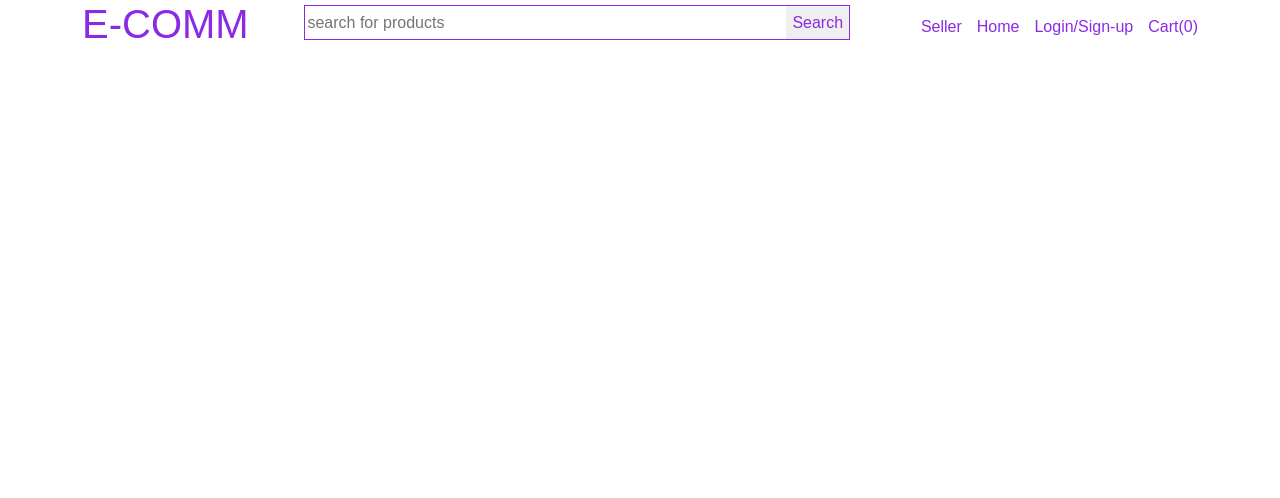
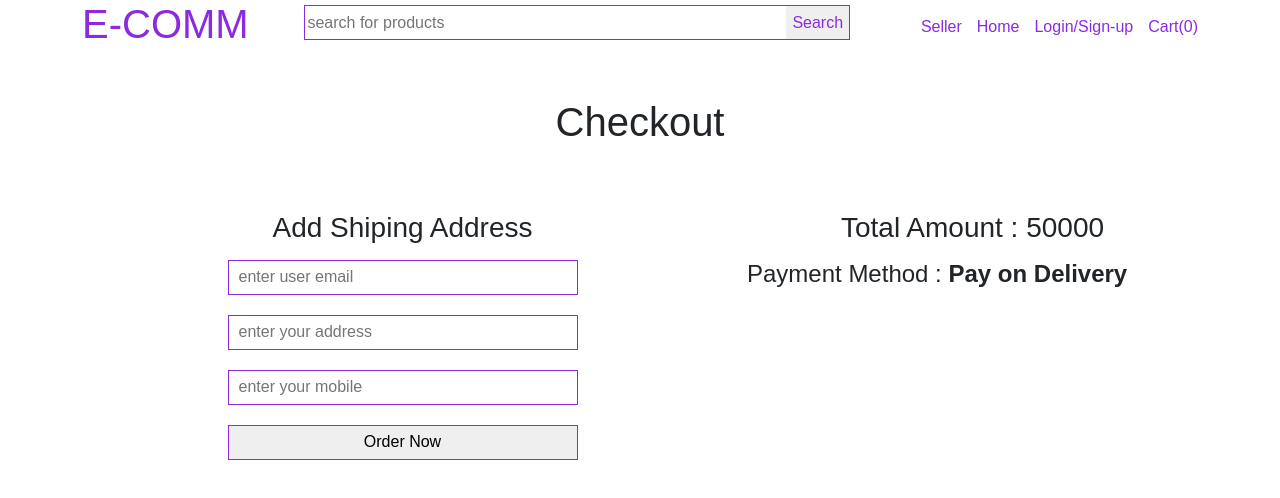
Before and after one commit to kravindra1415/ecom, an Angular app: page /checkout in a window 1280 px wide. Before the commit this address led to /. Shown: the top 498 px of the page. Built offline with nearby package versions, Linux system fonts and the light colour scheme.

Commit message:
checkout-page-ui

```diff
--- a/src/app/app-routing.module.ts
+++ b/src/app/app-routing.module.ts
@@ -2,6 +2,7 @@ import { NgModule } from '@angular/core';
 import { RouterModule, Routes } from '@angular/router';
 import { AuthGuard } from './auth.guard';
 import { CartPageComponent } from './cart-page/cart-page.component';
+import { CheckoutComponent } from './checkout/checkout.component';
 import { DetailsComponent } from './details/details.component';
 import { HomeComponent } from './home/home.component';
 import { SearchComponent } from './search/search.component';
@@ -38,6 +39,9 @@ const routes: Routes = [
   },
   {
     path: 'cart-page', component: CartPageComponent
+  },
+  {
+    path: 'checkout', component: CheckoutComponent
   }
 ];
 
--- a/src/app/app.module.ts
+++ b/src/app/app.module.ts
@@ -16,6 +16,7 @@ import { SearchComponent } from './search/search.component';
 import { DetailsComponent } from './details/details.component';
 import { UserAuthComponent } from './user-auth/user-auth.component';
 import { CartPageComponent } from './cart-page/cart-page.component';
+import { CheckoutComponent } from './checkout/checkout.component';
 
 @NgModule({
   declarations: [
@@ -29,7 +30,8 @@ import { CartPageComponent } from './cart-page/cart-page.component';
     SearchComponent,
     DetailsComponent,
       UserAuthComponent,
-      CartPageComponent
+      CartPageComponent,
+      CheckoutComponent
    ],
   imports: [
     BrowserModule,
--- a/src/app/cart-page/cart-page.component.html
+++ b/src/app/cart-page/cart-page.component.html
@@ -53,6 +53,8 @@
             <h4>{{priceSummary.total}}</h4>
           </span>
         </li>
+
+        <button (click)="checkout()" class="form-button max-width">Checkout</button>
       </ul>
     </div>
   </div>
--- a/src/app/cart-page/cart-page.component.ts
+++ b/src/app/cart-page/cart-page.component.ts
@@ -1,4 +1,5 @@
 import { Component, OnInit } from '@angular/core';
+import { Router } from '@angular/router';
 import { cart, priceSummary } from '../models/signup';
 import { ProductService } from '../services/product-service.service';
 
@@ -17,7 +18,7 @@ export class CartPageComponent implements OnInit {
     total: 0
   };
 
-  constructor(private productService: ProductService) { }
+  constructor(private productService: ProductService, private router: Router) { }
 
   ngOnInit() {
     this.productService.currentCart().subscribe((result) => {
@@ -38,4 +39,8 @@ export class CartPageComponent implements OnInit {
       console.warn(this.priceSummary);
     })
   }
+
+  checkout() {
+    this.router.navigate(['/checkout']);
+  }
 }
--- /dev/null
+++ b/src/app/checkout/checkout.component.css
@@ -0,0 +1,11 @@
+.checkout h1 {
+    text-align: center;
+    margin-top: 50px;
+    margin-bottom: 50px;
+}
+
+.checkout h3 {
+    text-align: center;
+    margin-top: 15px;
+    margin-bottom: 15px;
+}
--- /dev/null
+++ b/src/app/checkout/checkout.component.html
@@ -0,0 +1,18 @@
+<div class="checkout">
+  <h1>Checkout</h1>
+  <div class="row">
+    <div class="col-sm-7 shipping-address">
+      <h3>Add Shiping Address</h3>
+      <form #orderData="ngForm" class="common-form">
+        <input type="text" class="form-input" id="" name="email" placeholder="enter user email">
+        <input type="text" class="form-input" id="" name="address" placeholder="enter your address">
+        <input type="text" class="form-input" id="" name="contact" placeholder="enter your mobile">
+        <button class="form-button">Order Now</button>
+      </form>
+    </div>
+    <div class="col-sm-5">
+      <h3>Total Amount : 50000</h3>
+      <h4>Payment Method : <b>Pay on Delivery</b></h4>
+    </div>
+  </div>
+</div>
--- /dev/null
+++ b/src/app/checkout/checkout.component.ts
@@ -0,0 +1,15 @@
+import { Component, OnInit } from '@angular/core';
+
+@Component({
+  selector: 'app-checkout',
+  templateUrl: './checkout.component.html',
+  styleUrls: ['./checkout.component.css']
+})
+export class CheckoutComponent implements OnInit {
+
+  constructor() { }
+
+  ngOnInit() {
+  }
+
+}
--- a/src/styles.css
+++ b/src/styles.css
@@ -63,3 +63,7 @@ body {
     width: 50px;
     padding: 10px;
 }
+
+.max-width {
+    width: 100%;
+}
```
Also changed, not shown: 1 other file (tests, documents, lock files or other folders).
